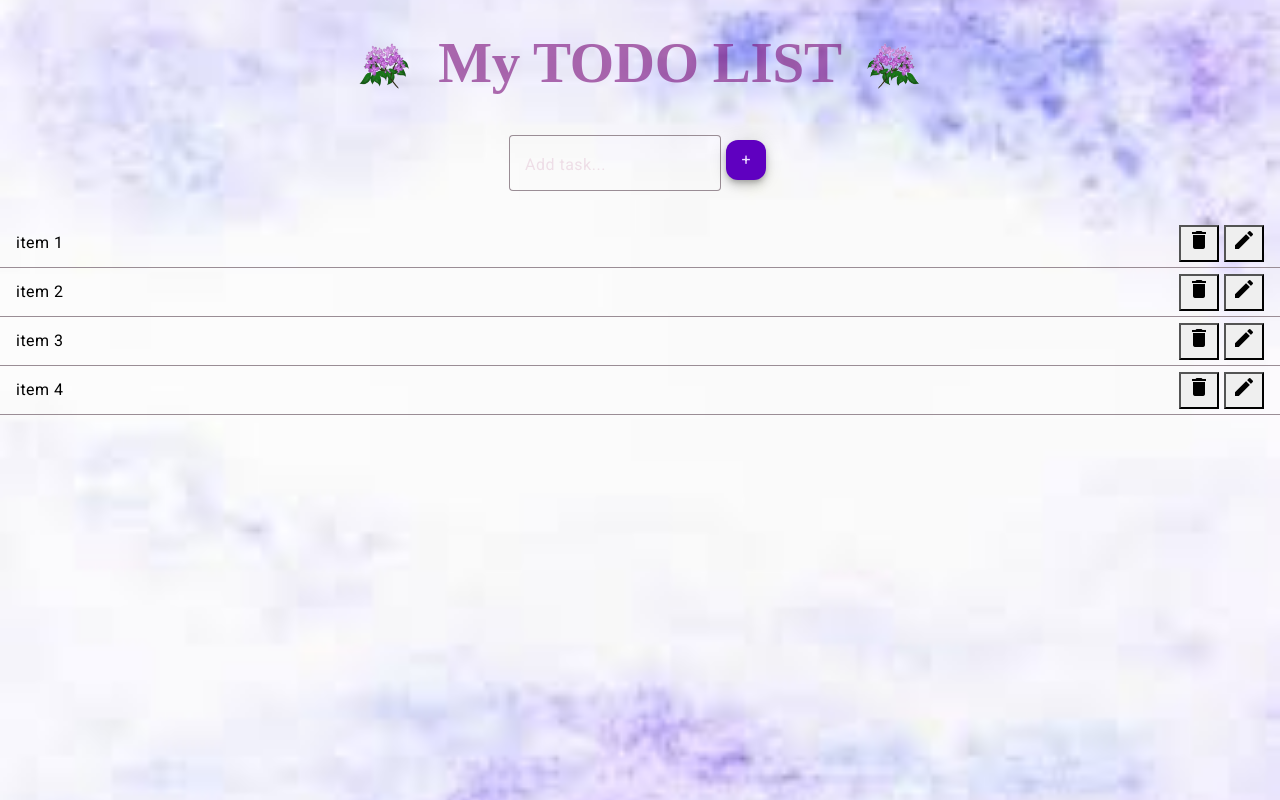
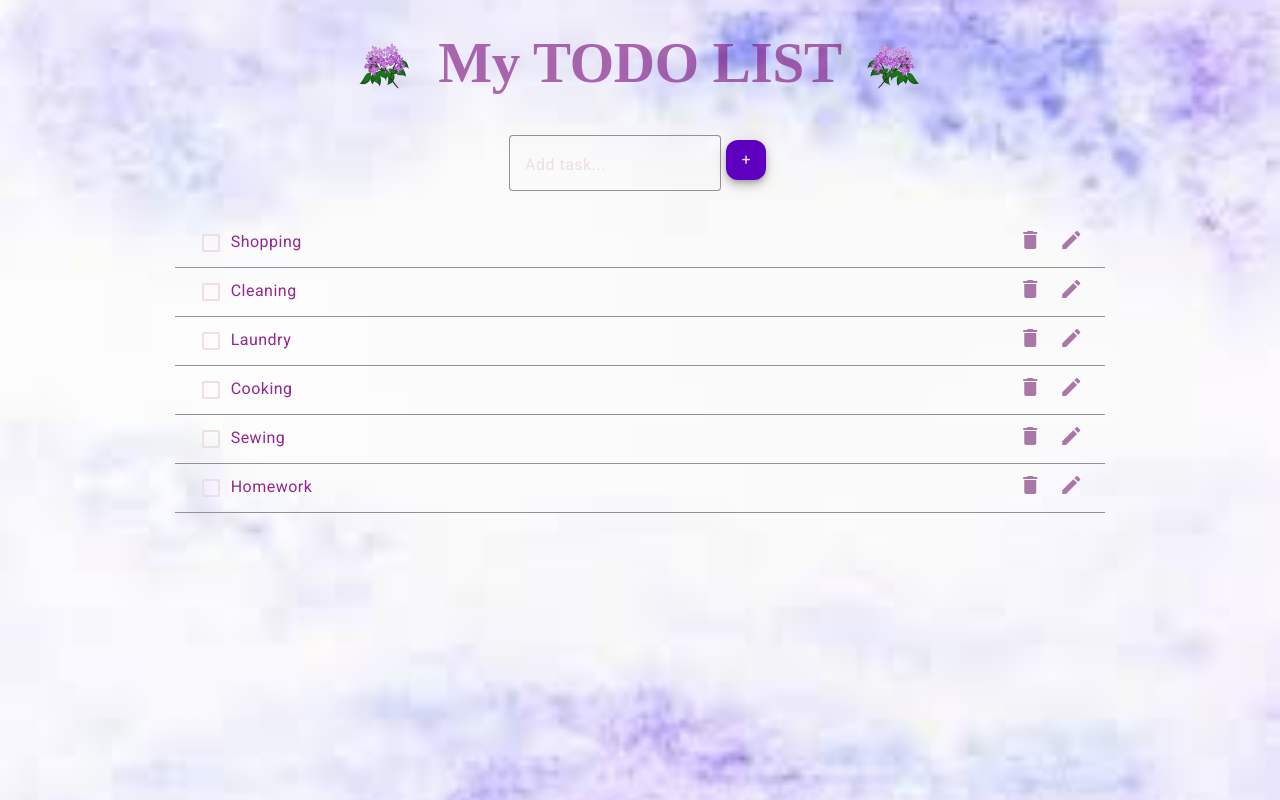
Before and after one commit to FarahBahaa/Todo-List, an Angular app: page / in a window 1280 px wide. Built offline with nearby package versions, Linux system fonts and the light colour scheme.

Commit message:
Styling todo list items component

```diff
--- a/src/app/todo-list-items/todo-list-items.component.css
+++ b/src/app/todo-list-items/todo-list-items.component.css
@@ -1,9 +1,11 @@
- /* .todo-list-items-container {
-    display: block;
+  .todo-list-items-container {
+    display: flex;
     flex-direction: column;
     justify-content: start;
-
-  } */
+    align-content: center;
+    align-items: center;
+    width: 100%;
+  }
   .todo-item {
     display: flex;
     justify-content: space-between;
@@ -12,10 +14,25 @@
 
   .items {
     flex-grow: 1;
-    color:black;
+    color:rgb(144 40 144);
+    margin-right: 700px;
   }
 
   .buttons {
-    display: flex;
-    gap: 5px;
+    display:flex;
+    gap : 5px;
   }
+
+  mat-icon{
+    color: rgb(122 43 119 / 63%);
+    background-color:none;
+  }
+
+  mat-checkbox{
+    border: 100px;
+  }
+
+  button {
+    border:unset;
+    background-color: transparent;
+  }
--- a/src/app/todo-list-items/todo-list-items.component.html
+++ b/src/app/todo-list-items/todo-list-items.component.html
@@ -4,7 +4,8 @@
       <mat-list-item>
         <div class="todo-item">
           <div class="items">
-            <span>item 1</span>
+            <mat-checkbox></mat-checkbox>
+            <span>Shopping</span>
           </div>
           <div class="buttons">
             <button mat-fab-button color="warn">
@@ -24,7 +25,8 @@
       <mat-list-item>
         <div class="todo-item">
           <div class="items">
-            <span>item 2</span>
+            <mat-checkbox></mat-checkbox>
+            <span>Cleaning</span>
           </div>
           <div class="buttons">
             <button mat-fab-button color="warn">
@@ -44,7 +46,8 @@
       <mat-list-item>
         <div class="todo-item">
           <div class="items">
-            <span>item 3</span>
+            <mat-checkbox></mat-checkbox>
+            <span>Laundry</span>
           </div>
           <div class="buttons">
             <button mat-fab-button color="warn">
@@ -64,7 +67,8 @@
       <mat-list-item>
         <div class="todo-item">
           <div class="items">
-            <span>item 4</span>
+            <mat-checkbox></mat-checkbox>
+            <span>Cooking</span>
           </div>
           <div class="buttons">
             <button mat-fab-button color="warn">
@@ -78,5 +82,46 @@
       </mat-list-item>
     </div>
     <mat-divider></mat-divider>
+
+    <div>
+      <mat-list-item>
+        <div class="todo-item">
+          <div class="items">
+            <mat-checkbox></mat-checkbox>
+            <span>Sewing</span>
+          </div>
+          <div class="buttons">
+            <button mat-fab-button color="warn">
+              <mat-icon>delete</mat-icon>
+            </button>
+            <button mat-fab-button color="primary">
+              <mat-icon>edit</mat-icon>
+            </button>
+          </div>
+        </div>
+      </mat-list-item>
+    </div>
+    <mat-divider></mat-divider>
+
+    <div>
+      <mat-list-item>
+        <div class="todo-item">
+          <div class="items">
+            <mat-checkbox></mat-checkbox>
+            <span>Homework</span>
+          </div>
+          <div class="buttons">
+            <button mat-fab-button >
+              <mat-icon>delete</mat-icon>
+            </button>
+            <button mat-fab-button >
+              <mat-icon>edit</mat-icon>
+            </button>
+          </div>
+        </div>
+      </mat-list-item>
+    </div>
+    <mat-divider></mat-divider>
+
   </mat-list>
 </div>
--- a/src/app/todo-list-items/todo-list-items.component.ts
+++ b/src/app/todo-list-items/todo-list-items.component.ts
@@ -3,11 +3,11 @@ import {MatDividerModule} from '@angular/material/divider';
 import {MatListModule} from '@angular/material/list';
 import {MatIconModule} from '@angular/material/icon';
 import {MatButtonModule} from '@angular/material/button';
-
+import {MatCheckboxModule} from '@angular/material/checkbox';
 @Component({
   selector: 'app-todo-list-items',
   standalone: true,
-  imports: [MatButtonModule,MatListModule, MatDividerModule,MatIconModule],
+  imports: [MatButtonModule, MatListModule, MatDividerModule, MatIconModule, MatCheckboxModule],
   templateUrl: './todo-list-items.component.html',
   styleUrl: './todo-list-items.component.css'
 })
```
